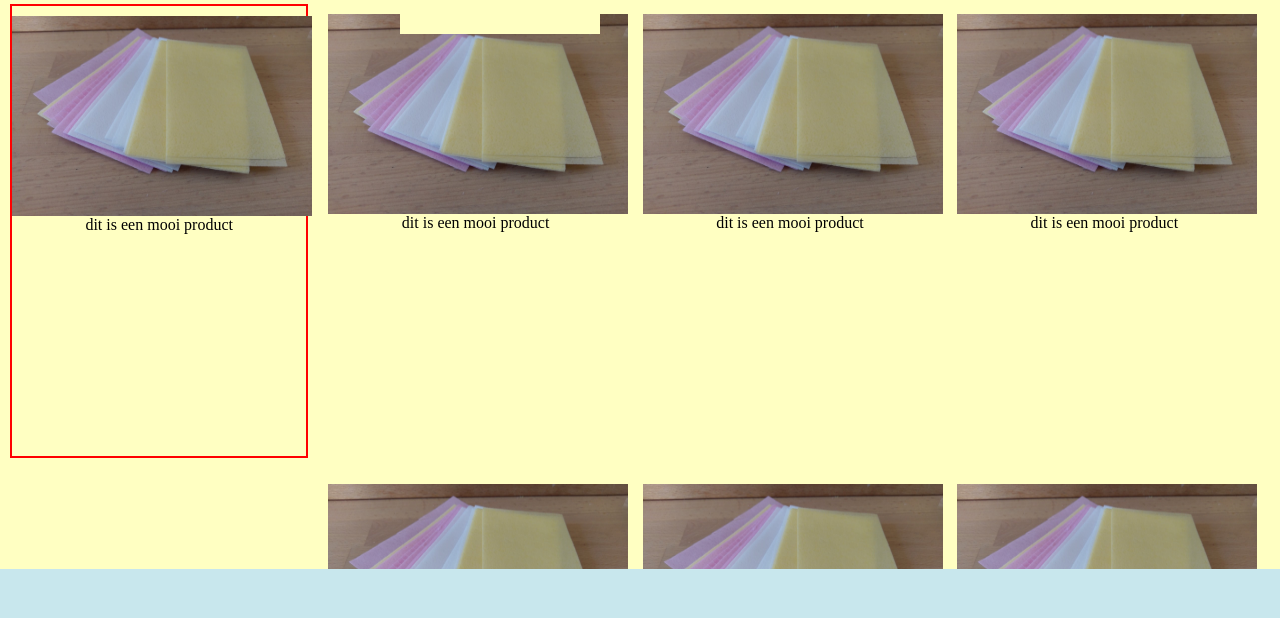
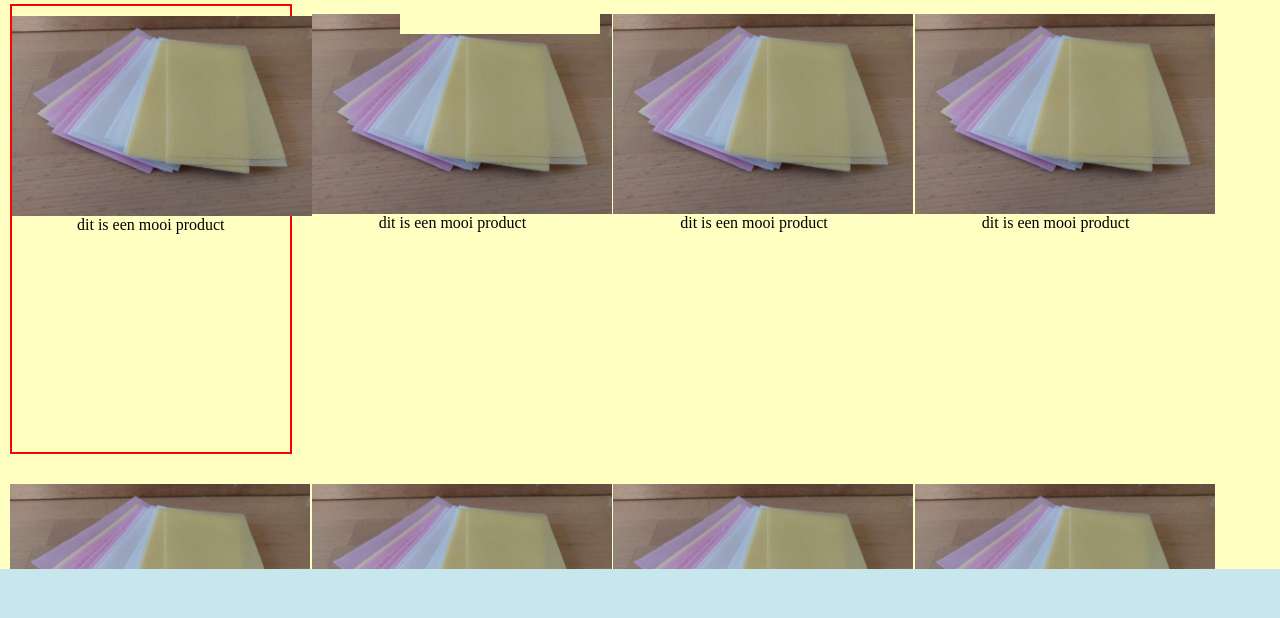
Before and after one commit to BlackHawX1996/WebshopBubbleCandy, a plain HTML site: page Index.html in a window 1280 px wide. In both pictures the pointer is over the element 157 px from the left and 410 px from the top of the page. Shown: the part 181-799 px from the top of the page. Drawn offline with Linux system fonts and the light colour scheme.

Commit message:
Fixes to misplacing elements

```diff
--- a/Resources/CSS/Hover.css
+++ b/Resources/CSS/Hover.css
@@ -1,5 +1,5 @@
 .itemSection:hover {
     border: solid 2px red;
-    width: --Calc(23% - 5px);
-    height: --Calc(450px - 5px);
+    width: calc(22% - 4px);
+    height: calc(450px - 4px);
 }
--- a/Resources/CSS/Main.css
+++ b/Resources/CSS/Main.css
@@ -53,7 +53,7 @@ a {
 }
 
 .itemSection {
-    width: 23%;
+    width: 22%;
     height: 450px;
     float: left;
     margin: 10px;
```
